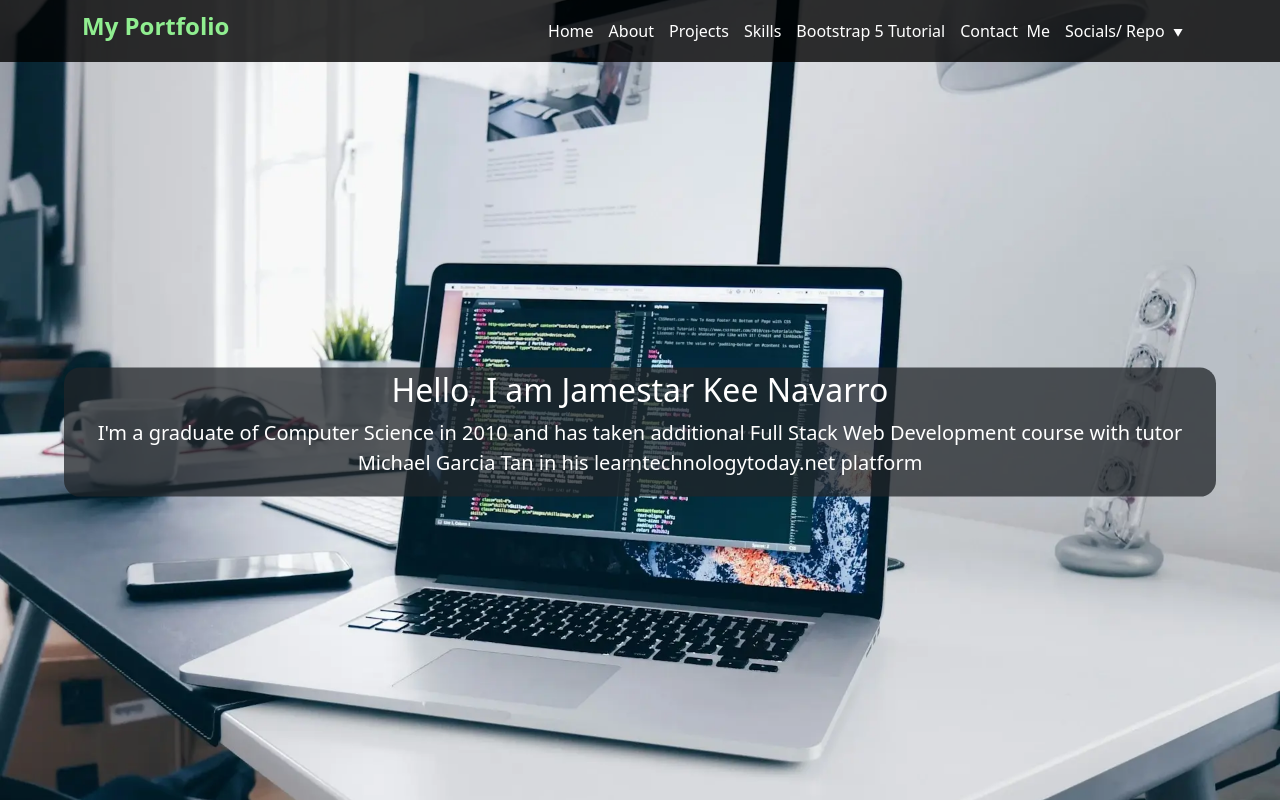
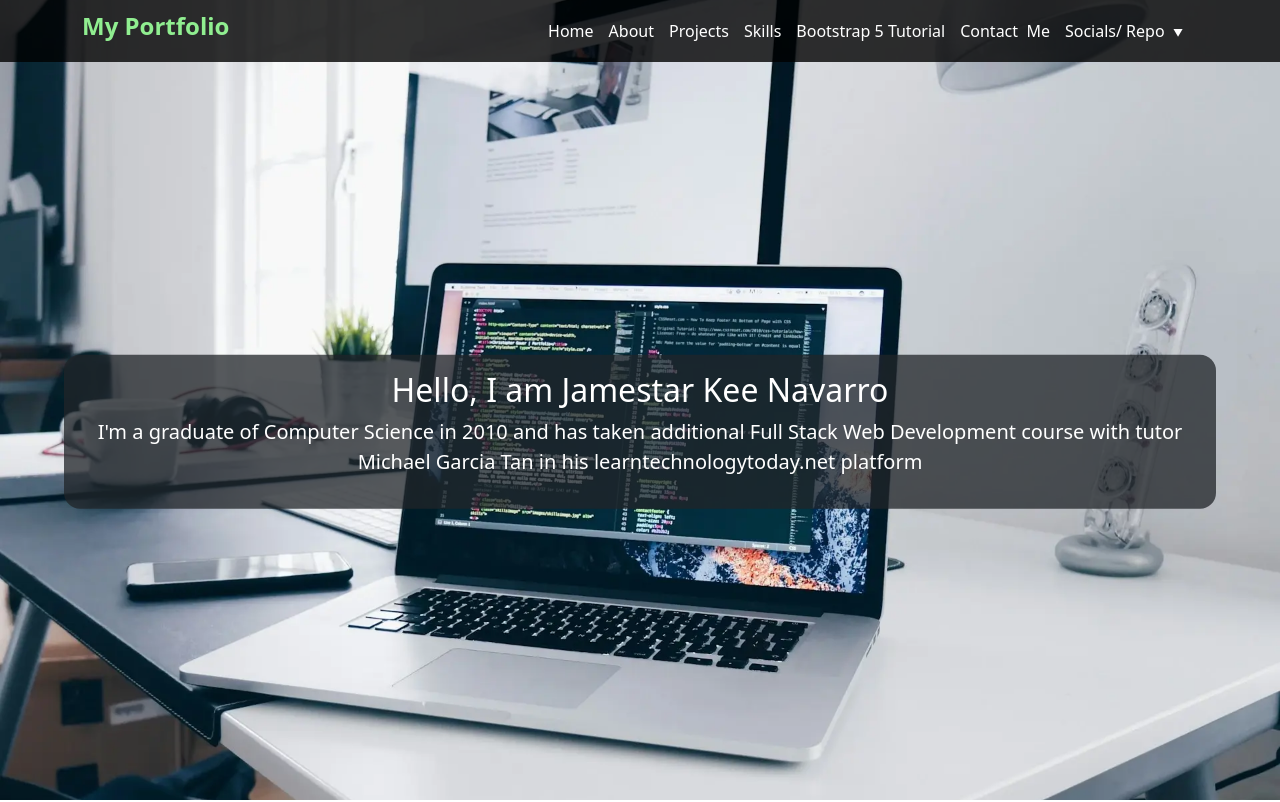
Before and after one commit to 35stars/Project-2-Portfolio, a plain HTML site: page index.htm in a window 1280 px wide. Shown: the top 802 px of the page. Drawn offline with nearby package versions, Linux system fonts and the light colour scheme.

Commit message:
Update index.htm

```diff
--- a/index.htm
+++ b/index.htm
@@ -85,7 +85,7 @@
 <!-- ================= HERO ================= -->
 <section id="hero" class="position-relative">
 
-    <div id="caption" class="row mx-auto col-lg-8 col-md-8 col-sm-10 bg-opacity-75 bg-dark rounded-4 position-absolute top-50 start-50 translate-middle "
+    <div id="caption" class="col-10 col-lg-8 col-md-8 col-sm-10 bg-opacity-75 bg-dark rounded-4 position-absolute top-50 start-50 translate-middle p-3"
     >
       <h2>Hello, I am Jamestar Kee Navarro</h2>
       <p class="fs-5">I'm a graduate of Computer Science in 2010 and has taken additional Full Stack Web Development course with tutor Michael Garcia Tan in his learntechnologytoday.net platform</p>
```
